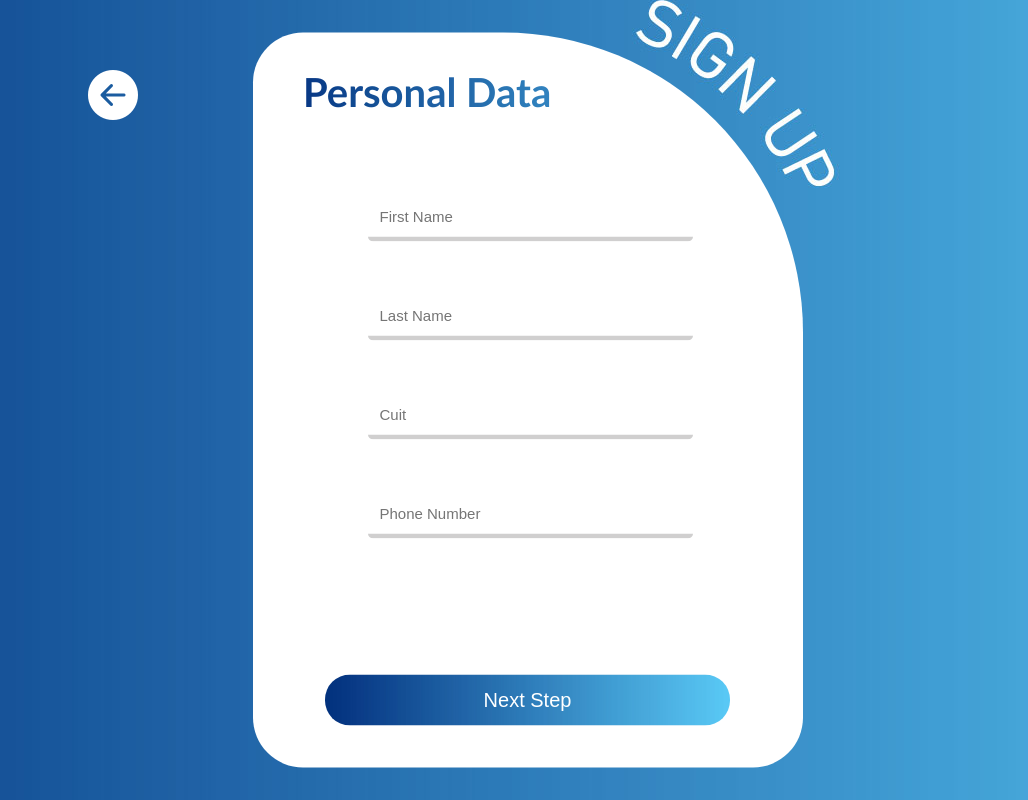
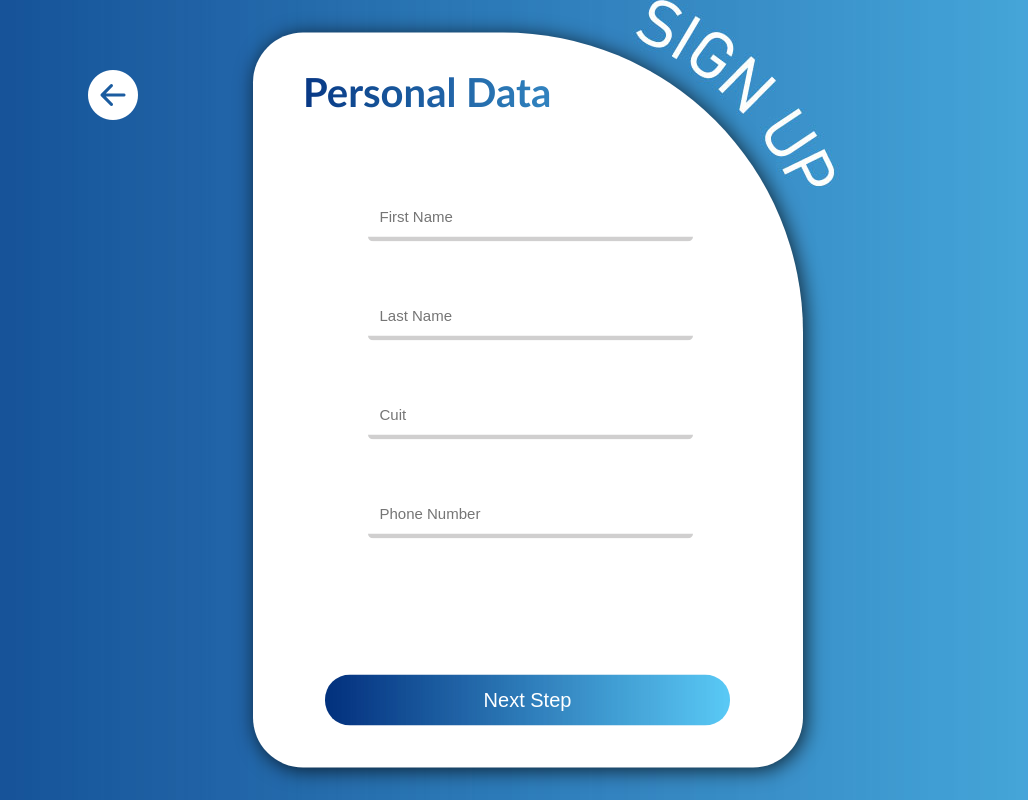
Before and after one commit to BlueLuscious/App, a Django app: page /signup/ in a window 1280 px wide. Shown: the whole page, without its empty margins (112-1140 px from the left). Run offline with Django 4.2, Linux system fonts and the light colour scheme.

Commit message:
update static folder
loginStyles.css and signupStyles.css:
- add box-shadow to forms display

```diff
--- a/app/static/CSS/loginStyles.css
+++ b/app/static/CSS/loginStyles.css
@@ -65,6 +65,7 @@ td {
     background-color: white;
     border-radius: 50px;
     border-top-right-radius: 300px;
+    box-shadow: 2.5px 2.5px 20px 0px rgba(0, 0, 0, 0.75)
 }
 
 .title {
--- a/app/static/CSS/signupStyles.css
+++ b/app/static/CSS/signupStyles.css
@@ -79,6 +79,7 @@ td {
     background-color: white;
     border-radius: 50px;
     border-top-right-radius: 300px;
+    box-shadow: 2.5px 2.5px 20px 0px rgba(0, 0, 0, 0.75)
 }
 
 .title {
```
